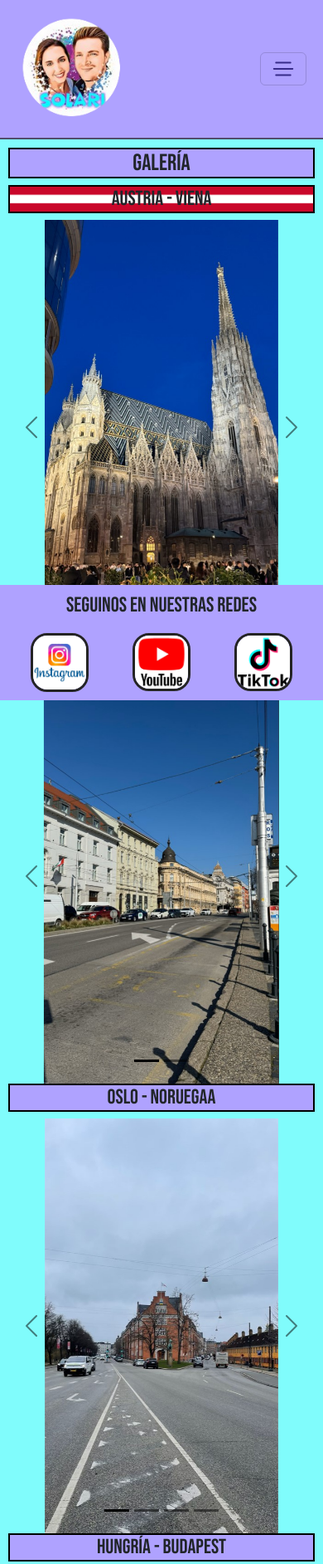
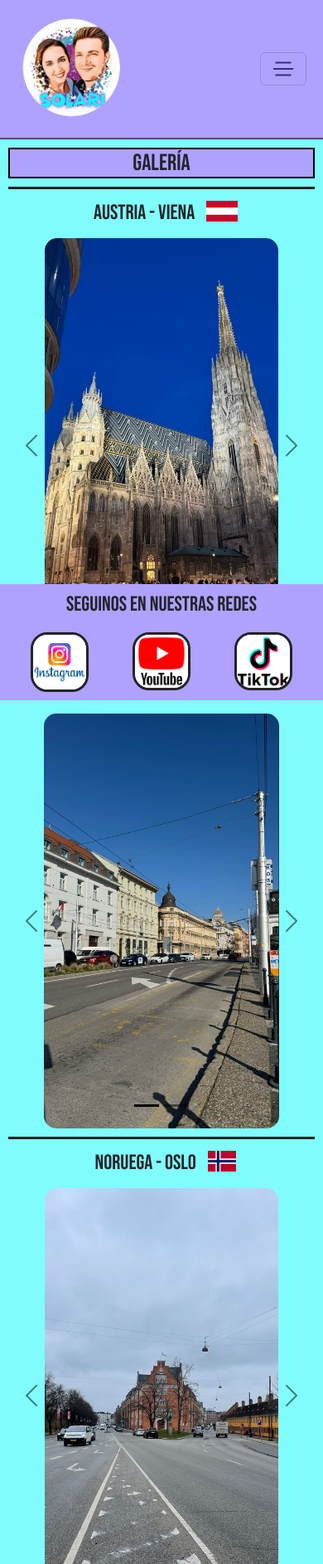
Before and after one commit to ariel-ortenzi/WebDevelopment, a plain HTML site: page pages/galeria.html in a window 390 px wide. Shown: the top 1885 px of the page at 83% size. Drawn offline with nearby package versions, Linux system fonts and the light colour scheme.

Commit message:
Cambios de pre-entrega 2

```diff
--- a/css/styles.css
+++ b/css/styles.css
@@ -195,16 +195,12 @@ header nav div a img{
     font-size: 20px;
 }
 
-.gallery__subtitles--austria{
+.gallery__subtitles--styles{
     font-family: "Bebas Neue", sans-serif;
     font-weight: 400;
     font-style: normal;
-    background-image: url(../img/gallery/austria/austria-flag.png);
-    border: 2px solid black;
-    text-align: center;
-    background-size: contain;
-    background-position: center;
-    background-repeat: repeat;
+    padding: 10px;
+    font-size: 25px
 }
 
 
@@ -212,8 +208,31 @@ header nav div a img{
     max-width: 100%;
     height: 500px;
     object-fit: cover;
+    border-radius: 15px;
+    overflow: hidden;
 }
 
+.gallery__subtitles img {
+    width: auto;
+    height: 25px;
+    text-align: center;
+    margin-bottom: 10px;
+
+}
+
+.gallery__subtitles {
+    padding: 10px;
+    text-align: center;
+    border-top: 3px solid #1E1E1E;
+    margin-top: 10px;
+}
+
+.carousel__styles {
+    width: 60%;
+    height: auto;
+    margin-left: auto;
+    margin-right: auto;
+}
 
 /*----------------------------- main contactanos -----------------------------*/
 .global_forms--center .contact__button--center {
@@ -350,6 +369,10 @@ footer .footer_networks .networks__link--grid1{
     .contenido__videos iframe{
         width: 80%;
     }
+
+    .carousel__styles {
+        width: 90%;
+}
 }
 
 @media (max-width: 480px){
@@ -358,4 +381,8 @@ footer .footer_networks .networks__link--grid1{
         width: 100%;
     }
 
+    .carousel__styles {
+        width: 100%;
 }
+
+}
--- a/pages/galeria.html
+++ b/pages/galeria.html
@@ -58,8 +58,11 @@
     <main>
         <h1 class="global__titles">Galería</h1>
         <section class="austria-viena">
-            <h2 class="gallery__subtitles--austria">AUSTRIA - VIENA</h2>
-            <div id="carouselExampleDark" class="carousel carousel-dark slide carousel__gallery">
+            <div class="gallery__subtitles">
+                <span class="gallery__subtitles--styles">AUSTRIA - VIENA</span>
+                <img src="../img/flags/austria-flag.png" alt="austria flag">
+            </div>
+            <div id="carouselExampleDark" class="carousel carousel-dark slide carousel__styles">
                 <div class="carousel-indicators">
                     <button type="button" data-bs-target="#carouselExampleDark" data-bs-slide-to="0" class="active"
                         aria-current="true" aria-label="Slide 1"></button>
@@ -109,8 +112,11 @@
             </div>
         </section>
         <section class="eslovequia-bratislava">
-            <h2 class="global__subtitles">ESLOVEQUIA - BRATISLAVA</h2>
-            <div id="carousel__2" class="carousel carousel-dark slide">
+            <div class="gallery__subtitles">
+                <span class="gallery__subtitles--styles">ESLOVEQUIA - BRATISLAVA</span>
+                <img src="../img/flags/slovakia-flag.png" alt="slovakia flag">
+            </div>
+            <div id="carousel__2" class="carousel carousel-dark slide carousel__styles">
                 <div class="carousel-indicators">
                     <button type="button" data-bs-target="#carousel__2" data-bs-slide-to="0" class="active"
                         aria-current="true" aria-label="Slide 1"></button>
@@ -144,8 +150,11 @@
             </div>
         </section>
         <section class="noruega-oslo">
-            <h2 class="global__subtitles">OSLO - NORUEGAA</h2>
-            <div id="carousel__3" class="carousel carousel-dark slide">
+            <div class="gallery__subtitles">
+                <span class="gallery__subtitles--styles">NORUEGA - OSLO</span>
+                <img src="../img/flags/norwey-flag.png" alt="norway flag">
+            </div>
+            <div id="carousel__3" class="carousel carousel-dark slide carousel__styles">
                 <div class="carousel-indicators">
                     <button type="button" data-bs-target="#carousel__3" data-bs-slide-to="0" class="active"
                         aria-current="true" aria-label="Slide 1"></button>
@@ -195,8 +204,11 @@
             </div>
         </section>
         <section class="hungria-budapest">
-            <h2 class="global__subtitles">HUNGRÍA - BUDAPEST</h2>
-            <div id="carousel__4" class="carousel carousel-dark slide">
+            <div class="gallery__subtitles">
+                <span class="gallery__subtitles--styles">HUNGRÍA - BUDAPEST</span>
+                <img src="../img/flags/hungary-flag.png" alt="hungary flag">
+            </div>
+            <div id="carousel__4" class="carousel carousel-dark slide carousel__styles">
                 <div class="carousel-indicators">
                     <button type="button" data-bs-target="#carousel__4" data-bs-slide-to="0" class="active"
                         aria-current="true" aria-label="Slide 1"></button>
@@ -246,8 +258,11 @@
             </div>
         </section>
         <section class="inglaterra-londres">
-            <h2 class="global__subtitles">INGLATERRA - LONDRES</h2>
-            <div id="carousel__5" class="carousel carousel-dark slide">
+            <div class="gallery__subtitles">
+                <span class="gallery__subtitles--styles">INGLATERRA - LONDRES</span>
+                <img src="../img/flags/england-flag.png" alt="england flag">
+            </div>
+            <div id="carousel__5" class="carousel carousel-dark slide carousel__styles">
                 <div class="carousel-indicators">
                     <button type="button" data-bs-target="#carousel__5" data-bs-slide-to="0" class="active"
                         aria-current="true" aria-label="Slide 1"></button>
@@ -313,8 +328,11 @@
             </div>
         </section>
         <section class="dinamarca">
-            <h2 class="global__subtitles">DINAMARCA</h2>
-            <div id="carousel__6" class="carousel carousel-dark slide">
+            <div class="gallery__subtitles">
+                <span class="gallery__subtitles--styles">DINAMARCA</span>
+                <img src="../img/flags/denmark-flag.png" alt="denmark flag">
+            </div>
+            <div id="carousel__6" class="carousel carousel-dark slide carousel__styles">
                 <div class="carousel-indicators">
                     <button type="button" data-bs-target="#carousel__6" data-bs-slide-to="0" class="active"
                         aria-current="true" aria-label="Slide 1"></button>
@@ -388,8 +406,11 @@
             </div>
         </section>
         <section class="italia">
-            <h2 class="global__subtitles">ITALIA</h2>
-            <div id="carousel__7" class="carousel carousel-dark slide">
+            <div class="gallery__subtitles">
+                <span class="gallery__subtitles--styles">ITALIA</span>
+                <img src="../img/flags/italy-flag.png" alt="italy flag">
+            </div>
+            <div id="carousel__7" class="carousel carousel-dark slide carousel__styles">
                 <div class="carousel-indicators">
                     <button type="button" data-bs-target="#carousel__7" data-bs-slide-to="0" class="active"
                         aria-current="true" aria-label="Slide 1"></button>
```
Also changed, not shown: pages/contenido.html (+0 -1 lines), img/flags/austria-flag.png (added), img/flags/denmark-flag.png (added), img/flags/england-flag.png (added), img/flags/hungary-flag.png (added), img/flags/italy-flag.png (added), img/flags/norwey-flag.png (added), img/flags/slovakia-flag.png (added).
